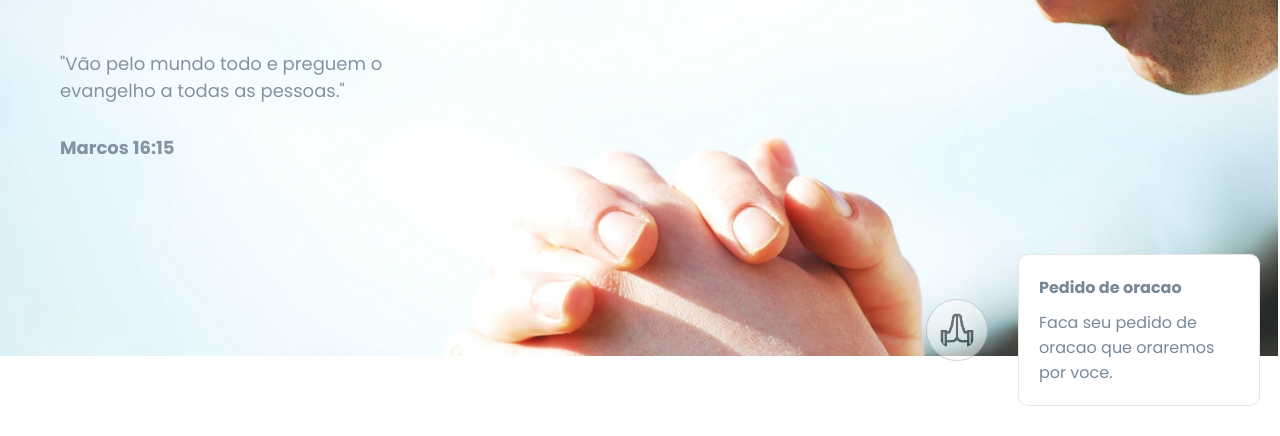
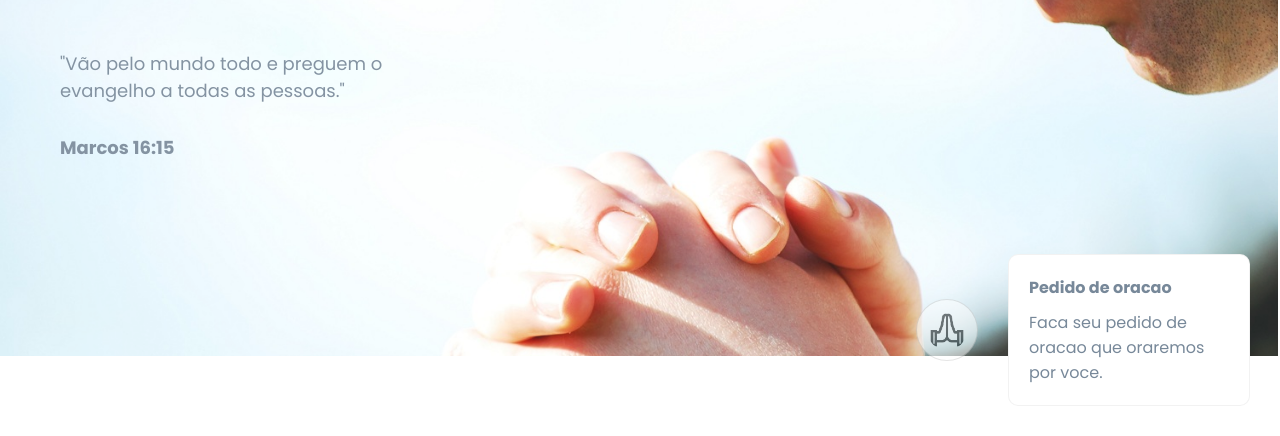
Before and after one commit to WelderMileu/home-page, a plain HTML site: page index.html in a window 1280 px wide. Shown: the part 364-800 px from the top of the page. Drawn offline with Linux system fonts and the light colour scheme.

Commit message:
Add files via upload

```diff
--- a/index.html
+++ b/index.html
@@ -152,7 +152,7 @@
 			font-size: 14px;
 			font-weight: 500;
 			color: #fff;
-			height: 150px;
+			height: 100px;
 			background-color: #f1f1f1;
 			padding: 30px 20px;
 
@@ -212,7 +212,7 @@
 			z-index: 2;
 			position: fixed;
 			bottom: 30px;
-			right: 20px;
+			right: 30px;
 
 			display: flex;
 			align-items: center;
@@ -222,7 +222,7 @@
 			background-color: #fff;
 			padding: 20px;
 			border-radius: 10px;
-			border: 0.5px solid rgba(0, 0, 0, 0.1);
+			border: 0.5px solid rgba(0, 0, 0, 0.05);
 		}
 
 		.pd div p:nth-child(1) {
@@ -239,7 +239,7 @@
 			border-radius: 100%;
 			padding: 10px;
 			width: 40px;
-			border: 0.5px solid rgba(0, 0, 0, 0.3);
+			border: 0.5px solid rgba(0, 0, 0, 0.2);
 			opacity: .5;
 
 			margin-right: 30px;
```
